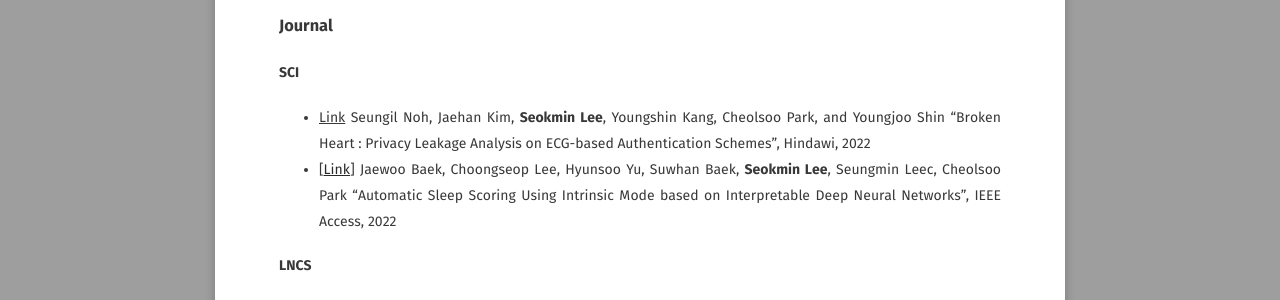
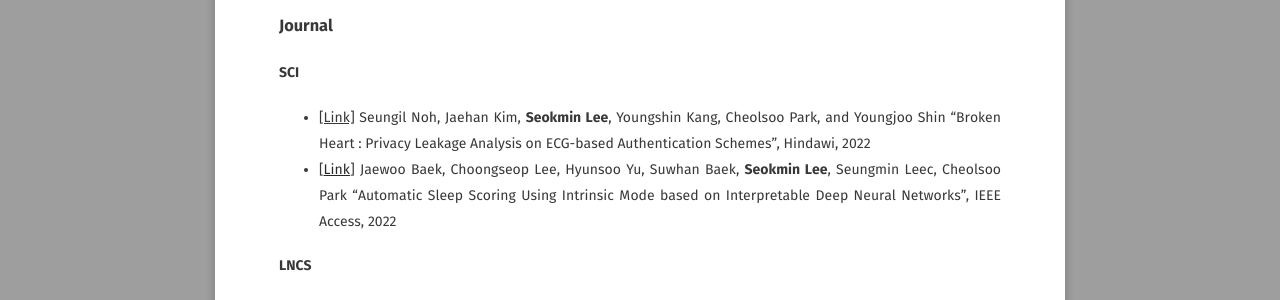
Before and after one commit to leesk212/leesk212.github.io, a Jekyll site: the page built from about/index.md, in a window 1280 px wide and 900 px high, scrolled down 864 px. Shown: the part 151-451 px from the top of the window. Built offline with Jekyll 4.4.1, drawn with Linux system fonts in a browser that asks for light colours; some web fonts are replaced.

```diff
--- a/about/index.md
+++ b/about/index.md
@@ -35,7 +35,7 @@ After graduation, I am expected as a security developer or researcher member of
 
 ### Journal
 #### SCI
-* [Link]() Seungil Noh, Jaehan Kim, __Seokmin Lee__, Youngshin Kang, Cheolsoo Park, and Youngjoo Shin "Broken Heart : Privacy Leakage Analysis on ECG-based Authentication Schemes", Hindawi, 2022
+* [[Link]]() Seungil Noh, Jaehan Kim, __Seokmin Lee__, Youngshin Kang, Cheolsoo Park, and Youngjoo Shin "Broken Heart : Privacy Leakage Analysis on ECG-based Authentication Schemes", Hindawi, 2022
 * [[Link](https://ieeexplore.ieee.org/abstract/document/9745092/authors#authors)] Jaewoo Baek, Choongseop Lee, Hyunsoo Yu, Suwhan Baek, __Seokmin Lee__, Seungmin Leec, Cheolsoo Park "Automatic Sleep Scoring Using Intrinsic Mode based on Interpretable Deep Neural Networks", IEEE Access, 2022
 
 #### LNCS
```
